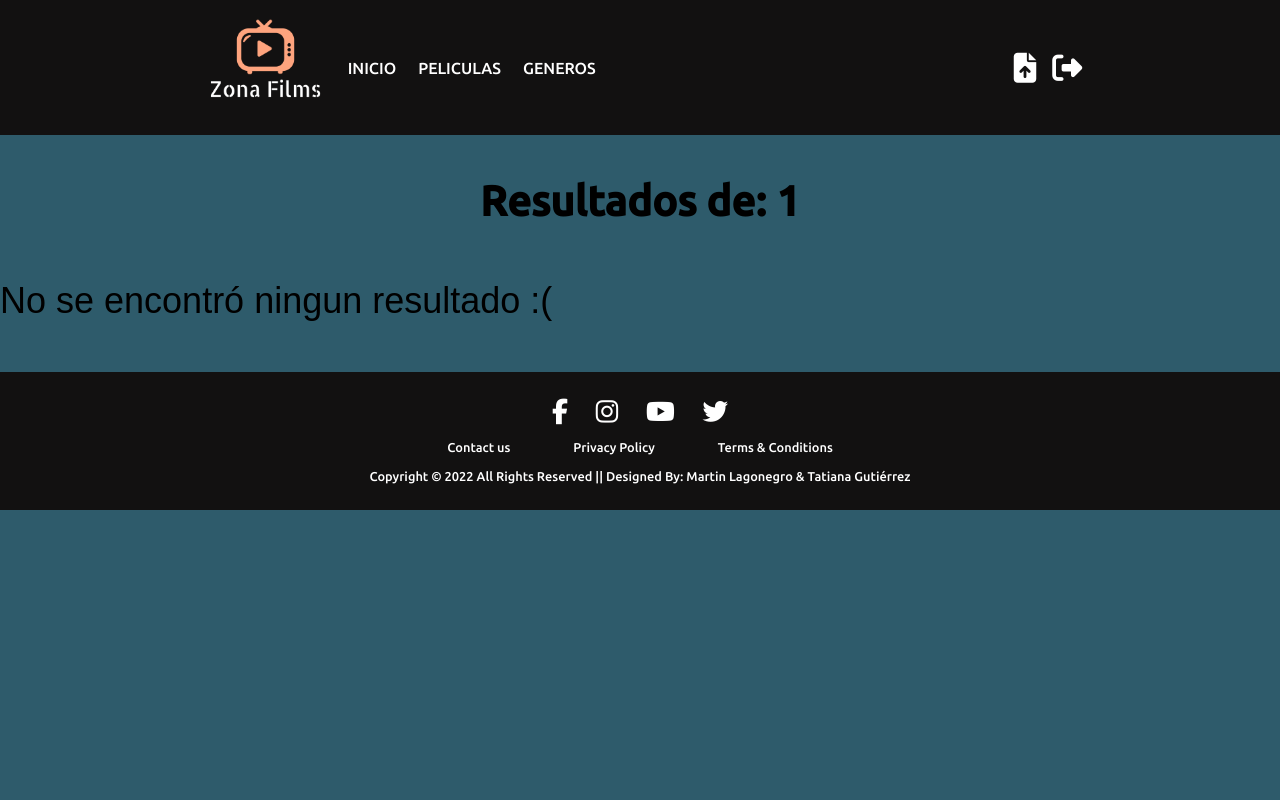
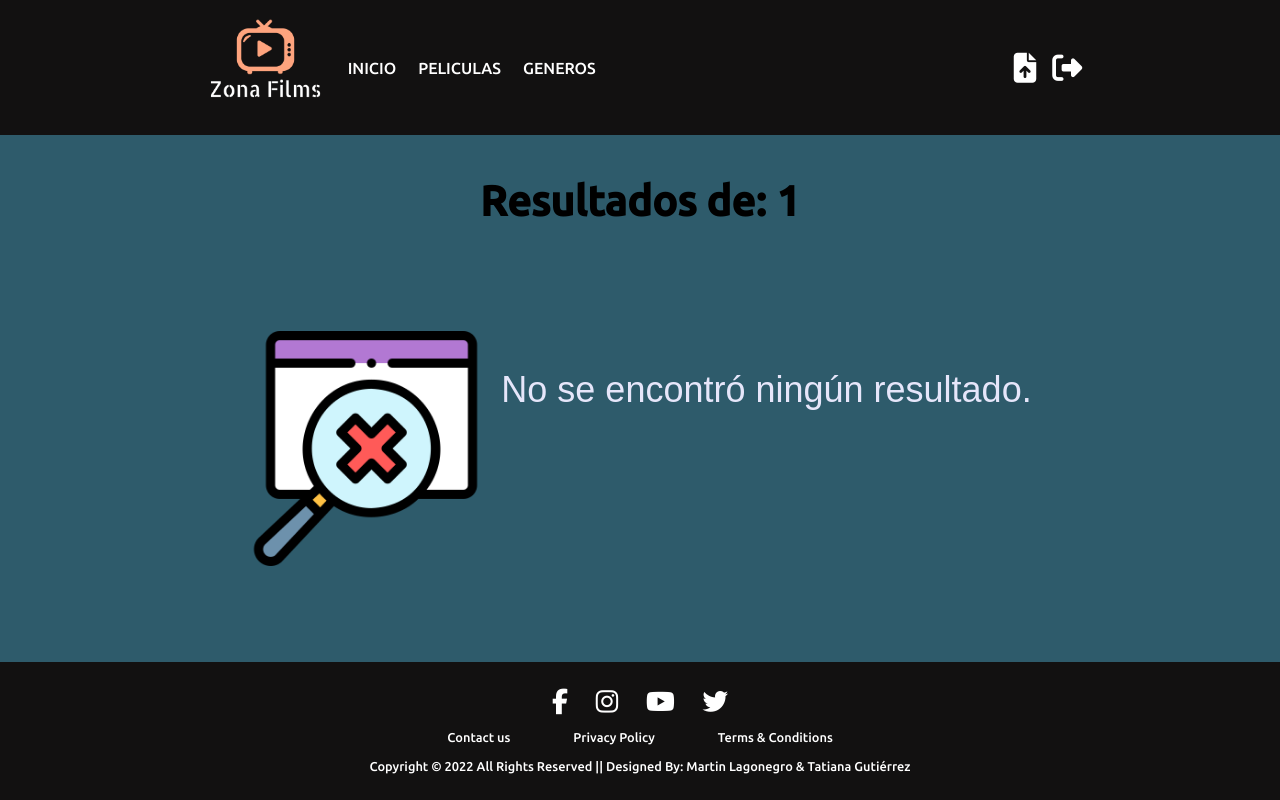
Before and after one commit to mrtnwh/proyectofinal, a Flask app: page /generos/1 in a window 1280 px wide. Run offline with Flask 2, Linux system fonts and the light colour scheme; parts of the project's set-up code (start-up, migrations or seed data) failed here and were passed over; some libraries are stand-ins or nearby versions.

Commit message:
cambios de diseño

```diff
--- a/static/css/generos.css
+++ b/static/css/generos.css
@@ -7,7 +7,7 @@ h1 {
 .generos {
   display: flex;
   flex-wrap: wrap;
-  justify-content: space-evenly;
+  margin-left: 5%;
 }
 
 .genero-card {
--- a/static/css/peliculas.css
+++ b/static/css/peliculas.css
@@ -30,12 +30,6 @@ h1 {
   margin: 0 auto;
   display: flex;
   flex-wrap: wrap;
-  justify-content: space-between;
-
-  /*  display: grid;
-    grid-template-columns: repeat(3, 1fr);
-    grid-gap: 10px;
-    */
 }
 
 #container {
@@ -47,6 +41,7 @@ h1 {
 .card-container {
   width: 348px;
   margin: 16px 0px;
+  margin-left: 4%;
   border-radius: 4px;
   background: #0f2027; /* fallback for old browsers */
   background: -webkit-linear-gradient(
@@ -152,6 +147,34 @@ button {
 }
 
 /* PELICULAS_GENERO.HTML */
+#body-peli-generos {
+  display: flex;
+  flex-direction: column;
+  min-height: 100vh;
+}
+
+
 #container-peli-generos {
   margin-bottom: 50px;
+  justify-content: center;
 }
+
+#cont-not-found {
+  display: flex;
+  justify-content: center;
+  margin-top: 5%;
+}
+
+#img-not-found {
+  height: 235px;
+}
+
+#msj-not-found {
+  color: lavender;
+  margin-left: 0.5em;
+  margin-top: 3%;
+}
+
+#footer-peli-generos {
+  margin-top: auto;
+}
--- a/static/js/carrousel.js
+++ b/static/js/carrousel.js
@@ -16,7 +16,6 @@ function agregarPeliculas() {
           const pelis = document.createElement("div");
           pelis.innerHTML += `
         <a href="http://127.0.0.1:5000/peliculas/${pelicula.id}">
-        <br>
         <p class="pelicula-titulo" style="text-align: center; color:white;"> ${pelicula.title} </p> <img src="${pelicula.poster}" class="image">
         </a>
 `;
--- a/static/js/pelicula_info.js
+++ b/static/js/pelicula_info.js
@@ -13,10 +13,10 @@ fetch("/api/peliculas")
                     <img src="${peli.poster}" class="poster" alt="Poster de pelicula: ${peli.title}"> `;
 
         row1.innerHTML += `
-                    <h2>${peli.title}</h2>
+                    <h1 style="color: snow;">${peli.title}</h1>
                     <div>
-                        <p>Fecha de estreno: ${peli.date} </p>
-                        <p>Genero: <b> ${peli.genre} </b> </p>
+                        <p><b>Fecha de estreno</b>: ${peli.date} </p>
+                        <p><b>Genero</b>: ${peli.genre} </p>
                     </div> `;
 
         row2.innerHTML += `
--- a/static/js/peliculas_genero.js
+++ b/static/js/peliculas_genero.js
@@ -47,7 +47,10 @@
         if (resultado === false) {
             container.innerHTML +=
             `
-                <h1 style="color: black;">No se encontró ningun resultado :(</h1>
+            <div id="cont-not-found">
+                <img src="/static/img/no-result-found.png" id="img-not-found">
+                <h1 id="msj-not-found">No se encontró ningún resultado.</h1>
+            </div>
             `
         }
     }
--- a/templates/generos.html
+++ b/templates/generos.html
@@ -10,7 +10,6 @@
     <link rel="shortcut icon" type="image/png" href="{{ url_for('static', filename='img/logo.png') }}" />
     <link rel="preconnect" href="https://fonts.googleapis.com">
     <link rel="preconnect" href="https://fonts.gstatic.com" crossorigin>
-    <link rel="stylesheet" href="path/to/font-awesome/css/font-awesome.min.css">
     <link href="https://fonts.googleapis.com/css2?family=Ubuntu:wght@500&display=swap" rel="stylesheet">
     <title>Generos</title>
 </head>
--- a/templates/peliculas.html
+++ b/templates/peliculas.html
@@ -11,7 +11,6 @@
     <link rel="preconnect" href="https://fonts.googleapis.com">
     <link rel="preconnect" href="https://fonts.gstatic.com" crossorigin>
     <link href="https://fonts.googleapis.com/css2?family=Roboto:wght@100&display=swap" rel="stylesheet">
-    <link rel="stylesheet" href="path/to/font-awesome/css/font-awesome.min.css">
     <link href="https://fonts.googleapis.com/css2?family=Ubuntu:wght@500&display=swap" rel="stylesheet">
     <title>Peliculas</title>
 </head>
--- a/templates/peliculas_genero.html
+++ b/templates/peliculas_genero.html
@@ -8,12 +8,11 @@
     <link rel="stylesheet" href="{{ url_for('static', filename='css/peliculas.css') }}">
     <link rel="stylesheet" href="{{ url_for('static', filename='css/header_footer.css') }}">
     <link rel="shortcut icon" type="image/png" href="{{ url_for('static', filename='img/logo.png') }}" />
-    <link rel="stylesheet" href="path/to/font-awesome/css/font-awesome.min.css">
     <link href="https://fonts.googleapis.com/css2?family=Ubuntu:wght@500&display=swap" rel="stylesheet">
     <title>Generos</title>
 </head>
 
-<body>
+<body id="body-peli-generos">
     <header>
         <div class="cont-header-izq">
             <img src="{{ url_for('static', filename='img/logo.png') }}" alt="" class="img-logo">
@@ -41,7 +40,7 @@
         </div>
     </div>
 
-    <footer>
+    <footer id="footer-peli-generos">
         <div class="footer">
             <div class="footer-row">
                 <a href="#"><i class="fa fa-facebook"></i></a>
```
Also changed, not shown: static/css/styles.css (+10 -3 lines), static/css/subir_pelicula.css (+1 -10 lines), static/js/subir_pelicula.js (+1 -18 lines), templates/editar_pelicula.html (+2 -10 lines), templates/index.html (+4 -5 lines), templates/pelicula_info.html (+3 -4 lines), templates/subir_pelicula.html (+29 -22 lines), static/img/no-result-found.png (added), static/img/posters_peliculas/s-l1600.jpg (deleted).
